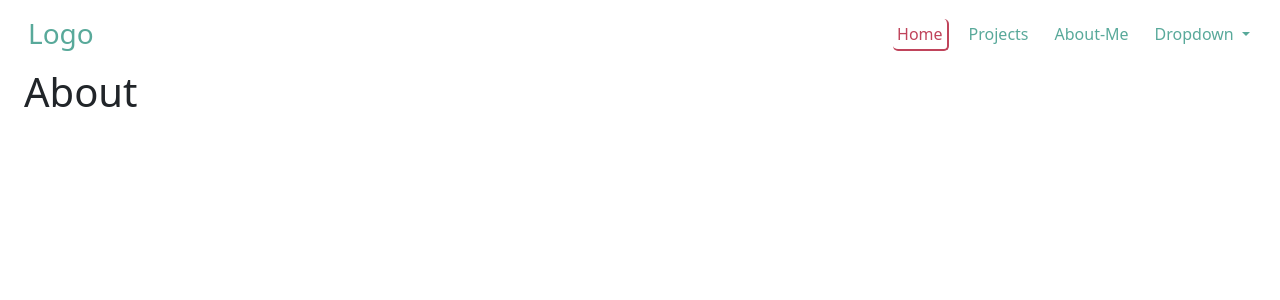
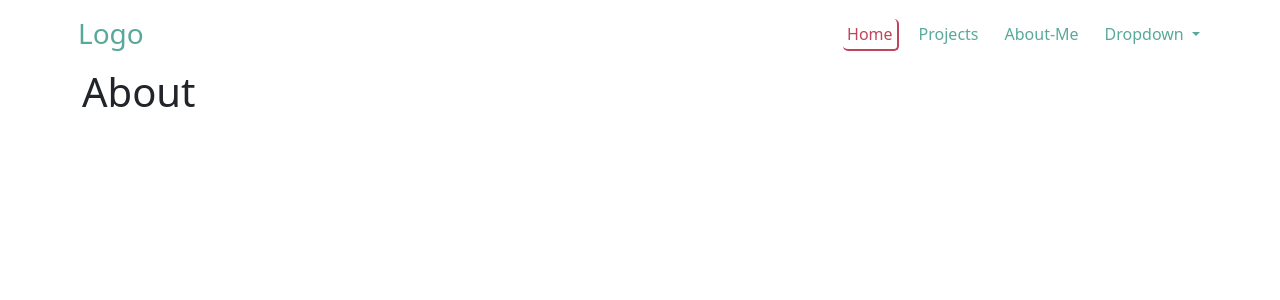
Before and after one commit to RenatoFringuello/vite-boolfolio, a Vue app: page /about-me in a window 1280 px wide. Shown: the top 300 px of the page. Built offline with nearby package versions, Linux system fonts and the light colour scheme.

Commit message:
change container

```diff
--- a/src/App.vue
+++ b/src/App.vue
@@ -20,7 +20,7 @@
 
 <template>
   <AppHeader/>
-  <main class="container-fluid px-4">
+  <main class="container">
     <div v-if="store.getDataAfter(500)" class="row g-3">
       <router-view></router-view>
     </div>
--- a/src/components/AppHeader.vue
+++ b/src/components/AppHeader.vue
@@ -32,7 +32,7 @@
 <template lang="">
     <header>
         <nav class="navbar navbar-expand-lg bg-body-tertiary">
-            <div class="container-fluid px-4">
+            <div class="container px-1">
                 <router-link :to="{name:'home'}" class="fs-3 logo">Logo</router-link>
                 <div>
                     <button class="navbar-toggler" type="button" data-bs-toggle="collapse" data-bs-target="#navbarSupportedContent" aria-controls="navbarSupportedContent" aria-expanded="false" aria-label="Toggle navigation">
```
